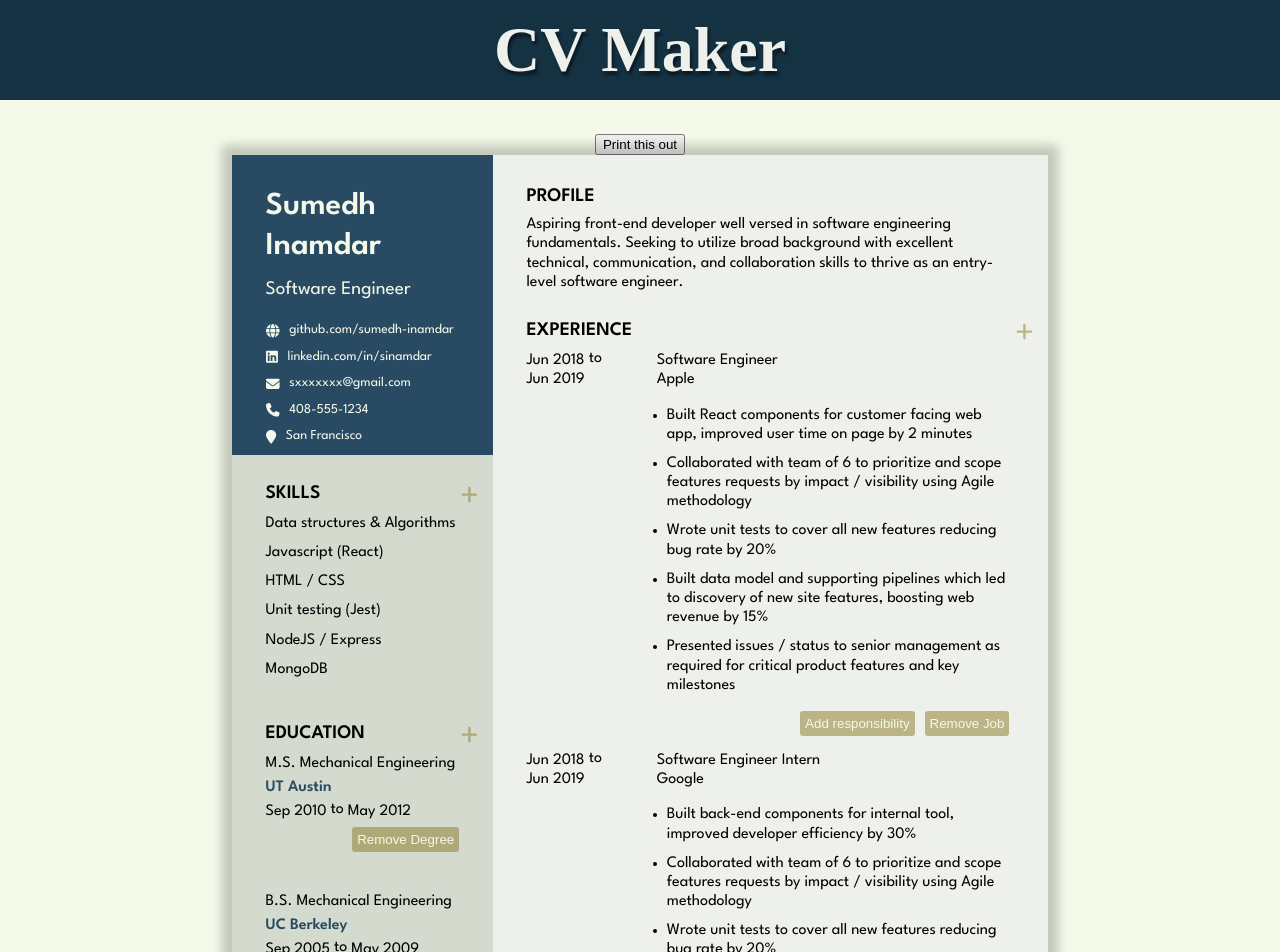
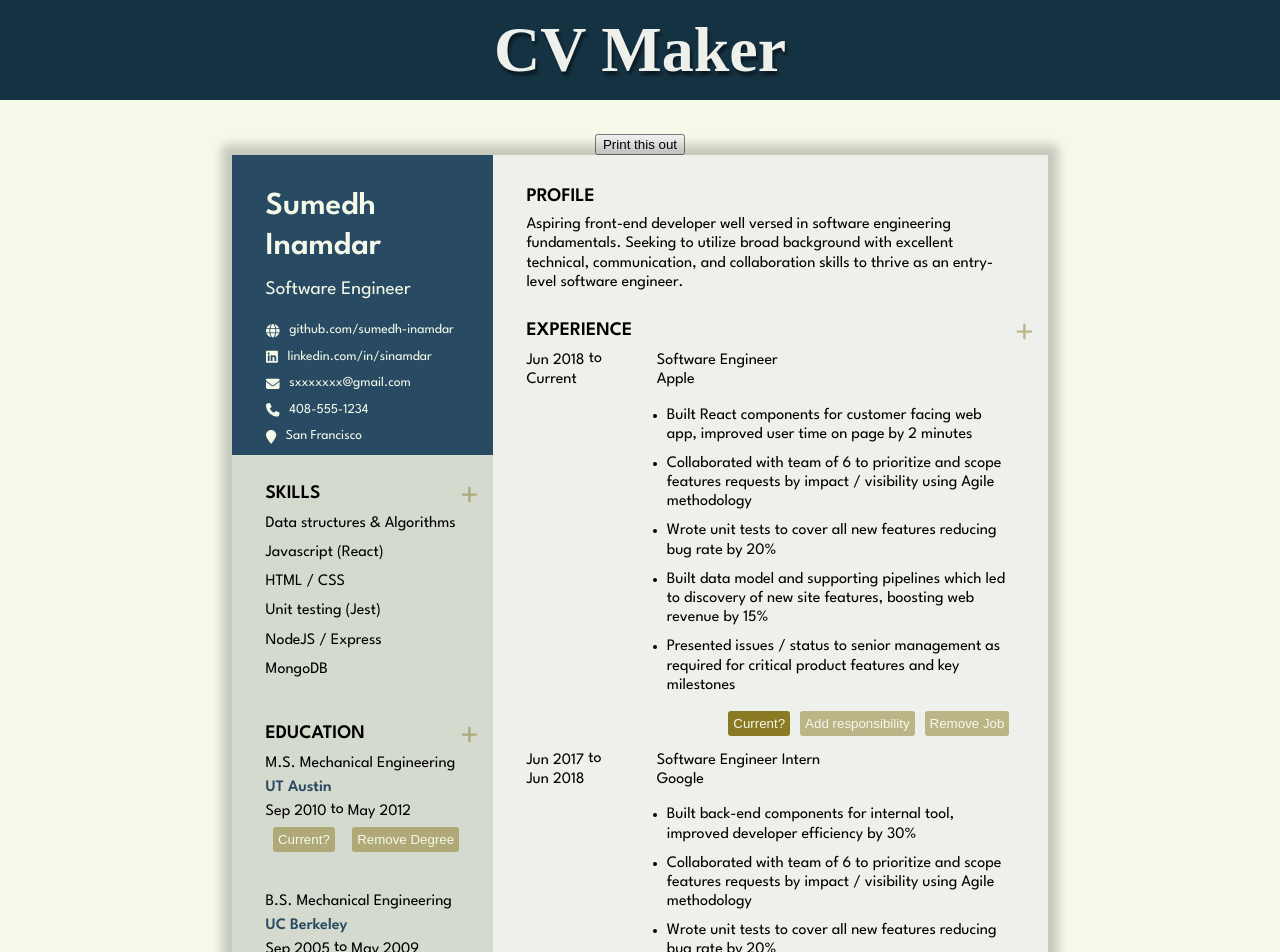
Before and after one commit to sumedh-inamdar/cv-application, a React (Create React App) app: page / in a window 1280 px wide. Shown: the top 952 px of the page. Built offline with nearby package versions, Linux system fonts and the light colour scheme; the HTML template or start-up script is replaced by a standard one; a web font is replaced by a local one.

Commit message:
Added ability to mark end date as current (button trigger)

```diff
--- a/src/components/CV-components/Degree.js
+++ b/src/components/CV-components/Degree.js
@@ -14,7 +14,7 @@ export default class Degree extends Component {
     super(props);
   }
   render() {
-    const { degree, deleteDegree, handleChange } = this.props;
+    const { degree, deleteDegree, handleChange, markCurrent } = this.props;
 
     return (
       <div id={degree.id} className="degreeContainer">
@@ -61,6 +61,13 @@ export default class Degree extends Component {
             maxDate={degree.endDate}
           />
           <span className=""> to</span>
+          {degree.current ? (
+            <Field
+              text="Current"
+              editMode="display"
+              className="currentDisplay"
+            />
+          ) : (
             <Field
               text={convertDateToString(degree.endDate)}
               date={returnDate(degree.endDate)}
@@ -70,8 +77,18 @@ export default class Degree extends Component {
               }
               minDate={degree.startDate}
             />
+          )}
         </div>
         <div className="buttonContainer">
+          <AddButton
+            clickHandler={markCurrent}
+            buttonText="Current?"
+            className={
+              degree.current
+                ? 'currentButtonEnabled cvEditButton'
+                : 'cvEditButton'
+            }
+          />
           <AddButton
             clickHandler={deleteDegree}
             buttonText="Remove Degree"
@@ -85,5 +102,6 @@ export default class Degree extends Component {
 Degree.propTypes = {
   degree: PropTypes.object.isRequired,
   deleteDegree: PropTypes.func.isRequired,
-  handleChange: PropTypes.func.isRequired
+  handleChange: PropTypes.func.isRequired,
+  markCurrent: PropTypes.func.isRequired
 };
--- a/src/components/CV-components/Education.js
+++ b/src/components/CV-components/Education.js
@@ -17,7 +17,8 @@ export default class Education extends Component {
         school: degree.school,
         major: degree.major,
         degree: degree.degree,
-        id: degree.id
+        id: degree.id,
+        current: degree.current
       })),
       currDegree: {
         startDate: 'Start Date',
@@ -25,12 +26,14 @@ export default class Education extends Component {
         school: 'School / Institution',
         major: 'Major / Field of Study',
         degree: 'Degree',
-        id: uniqid()
+        id: uniqid(),
+        current: false
       }
     };
     this.addDegree = this.addDegree.bind(this);
     this.deleteDegree = this.deleteDegree.bind(this);
     this.changeState = this.changeState.bind(this);
+    this.toggleCurrent = this.toggleCurrent.bind(this);
   }
   addDegree() {
     this.setState({
@@ -41,7 +44,8 @@ export default class Education extends Component {
         school: 'School / Institution',
         major: 'Major / Field of Study',
         degree: 'Degree',
-        id: uniqid()
+        id: uniqid(),
+        current: false
       }
     });
   }
@@ -55,6 +59,15 @@ export default class Education extends Component {
       degrees: this.state.degrees.map((degree) =>
         degree.id === degreeID
           ? { ...degree, [degreeProp]: event.target.value }
+          : degree
+      )
+    });
+  }
+  toggleCurrent(degreeID) {
+    this.setState({
+      degrees: this.state.degrees.map((degree) =>
+        degree.id === degreeID
+          ? { ...degree, current: !degree.current }
           : degree
       )
     });
@@ -79,6 +92,7 @@ export default class Education extends Component {
               handleChange={(event, degreeProperty) =>
                 this.changeState(event, degree.id, degreeProperty)
               }
+              markCurrent={() => this.toggleCurrent(degree.id)}
             />
           ))}
         </div>
--- a/src/components/CV-components/Experience.js
+++ b/src/components/CV-components/Experience.js
@@ -16,18 +16,21 @@ export default class Experience extends Component {
         company: job.company,
         startDate: job.startDate,
         endDate: job.endDate,
-        id: job.id
+        id: job.id,
+        current: job.current
       })),
       currJob: {
         title: 'Title',
         company: 'Company',
         startDate: 'Start Date',
         endDate: 'End Date',
-        id: uniqid()
+        id: uniqid(),
+        current: false
       }
     };
     this.addJob = this.addJob.bind(this);
     this.deleteJob = this.deleteJob.bind(this);
+    this.toggleCurrent = this.toggleCurrent.bind(this);
   }
   addJob() {
     this.setState({
@@ -37,7 +40,8 @@ export default class Experience extends Component {
         company: 'Company',
         startDate: 'Start Date',
         endDate: 'End Date',
-        id: uniqid()
+        id: uniqid(),
+        current: false
       }
     });
   }
@@ -55,6 +59,13 @@ export default class Experience extends Component {
               [jobProperty]: event.target.value
             }
           : job
+      )
+    });
+  }
+  toggleCurrent(jobID) {
+    this.setState({
+      jobs: this.state.jobs.map((job) =>
+        job.id === jobID ? { ...job, current: !job.current } : job
       )
     });
   }
@@ -79,6 +90,7 @@ export default class Experience extends Component {
               handleChange={(event, jobProperty) =>
                 this.changeState(event, job.id, jobProperty)
               }
+              markCurrent={() => this.toggleCurrent(job.id)}
             />
           ))}
         </div>
--- a/src/components/CV-components/Field.js
+++ b/src/components/CV-components/Field.js
@@ -107,7 +107,7 @@ Field.propTypes = {
   date: PropTypes.oneOfType([PropTypes.object, PropTypes.string]),
   year: PropTypes.string,
   editMode: PropTypes.string.isRequired,
-  handleChange: PropTypes.func.isRequired,
+  handleChange: PropTypes.func,
   handleHover: PropTypes.func,
   maxLength: PropTypes.number,
   className: PropTypes.string,
--- a/src/components/CV-components/Job.js
+++ b/src/components/CV-components/Job.js
@@ -65,7 +65,7 @@ export default class Job extends Component {
     }
   }
   render() {
-    const { job, deleteJob, handleChange } = this.props;
+    const { job, deleteJob, handleChange, markCurrent } = this.props;
     return (
       <div id={job.id} className="jobContainer">
         <div className="jobContainer__left">
@@ -82,6 +82,13 @@ export default class Job extends Component {
             <span className=""> to</span>
           </div>
           <div className="startRow">
+            {job.current ? (
+              <Field
+                text="Current"
+                editMode="display"
+                className="currentDisplay"
+              />
+            ) : (
               <Field
                 text={convertDateToString(job.endDate)}
                 date={returnDate(job.endDate)}
@@ -91,6 +98,7 @@ export default class Job extends Component {
                 }
                 minDate={job.startDate}
               />
+            )}
           </div>
         </div>
         <div className="jobContainer__right cvText">
@@ -141,8 +149,16 @@ export default class Job extends Component {
               </li>
             ))}
           </ul>
-          {/* add container div and add button to delete job */}
           <div className="buttonContainer">
+            <AddButton
+              clickHandler={markCurrent}
+              buttonText="Current?"
+              className={
+                job.current
+                  ? 'currentButtonEnabled cvEditButton'
+                  : 'cvEditButton'
+              }
+            />
             <AddButton
               clickHandler={this.addTask}
               buttonText="Add responsibility"
@@ -162,5 +178,6 @@ export default class Job extends Component {
 Job.propTypes = {
   job: PropTypes.object.isRequired,
   deleteJob: PropTypes.func.isRequired,
-  handleChange: PropTypes.func.isRequired
+  handleChange: PropTypes.func.isRequired,
+  markCurrent: PropTypes.func
 };
--- a/src/styles/Degree.css
+++ b/src/styles/Degree.css
@@ -30,3 +30,9 @@
   color: #284b63;
   font-weight: 600;
 }
+
+.currentButtonEnabled{
+  background-color: rgb(138, 122, 36);
+  cursor: pointer;
+  font-weight: 400;
+}
--- a/src/styles/Field.css
+++ b/src/styles/Field.css
@@ -3,13 +3,14 @@
   height: fit-content;
   line-height: 1.2;
 }
-.fieldDisp:hover {
+.fieldDisp:not(.currentDisplay):hover {
   cursor: text;
   border-radius: 2px;
   padding: 0px 5px;
   background-color: rgba(138, 122, 36, 0.75);
   color: #f4f9e9;
 }
+
 .fieldTextArea {
   font-family: inherit;
   font-style: inherit;
--- a/src/utilities/constants.js
+++ b/src/utilities/constants.js
@@ -48,7 +48,8 @@ export const exampleData = {
         title: 'Software Engineer',
         company: 'Apple',
         startDate: new Date(2018, 5),
-        endDate: new Date(2019, 5),
+        endDate: new Date(2022, 2),
+        current: true,
         duties: [
           'Built React components for customer facing web app, improved user time on page by 2 minutes',
           'Collaborated with team of 6 to prioritize and scope features requests by impact / visibility using Agile methodology',
@@ -61,8 +62,9 @@ export const exampleData = {
         id: uniqid(),
         title: 'Software Engineer Intern',
         company: 'Google',
-        startDate: new Date(2018, 5),
-        endDate: new Date(2019, 5),
+        startDate: new Date(2017, 5),
+        endDate: new Date(2018, 5),
+        current: false,
         duties: [
           'Built back-end components for internal tool, improved developer efficiency by 30%',
           'Collaborated with team of 6 to prioritize and scope features requests by impact / visibility using Agile methodology',
@@ -79,7 +81,8 @@ export const exampleData = {
         school: 'UT Austin',
         major: 'Mechanical Engineering',
         degree: 'M.S.',
-        id: uniqid()
+        id: uniqid(),
+        current: false
       },
       {
         startDate: new Date(2005, 8),
@@ -87,7 +90,8 @@ export const exampleData = {
         school: 'UC Berkeley',
         major: 'Mechanical Engineering',
         degree: 'B.S.',
-        id: uniqid()
+        id: uniqid(),
+        current: false
       }
     ]
   }
```
Lines whose indentation alone changed are shown as unchanged.
